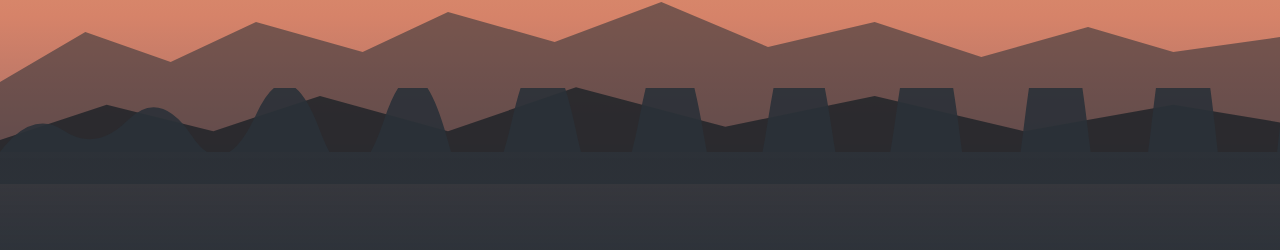
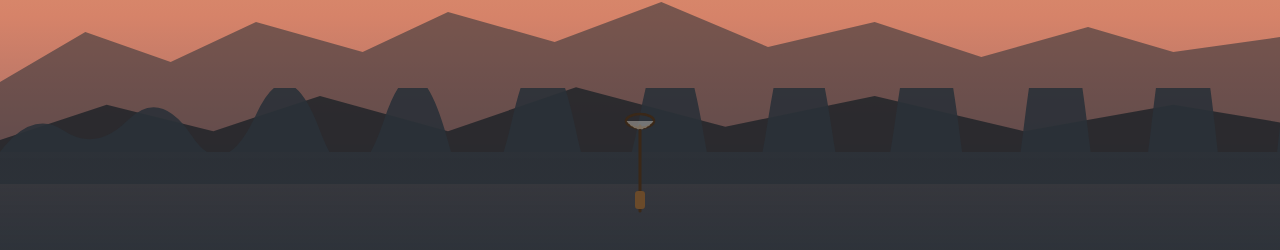
Before and after one commit to abcde090/bird-catcher, a React (Vite) app: page / in a window 1280 px wide. Both pictures are taken after a click on the button "Begin Round". Shown: the part 504-754 px from the top of the page. Built offline with nearby package versions, Linux system fonts and the light colour scheme.

Commit message:
feat(net): add static NetCharacter at bottom-center

```diff
--- a/src/components/game/GameScreen.tsx
+++ b/src/components/game/GameScreen.tsx
@@ -2,6 +2,7 @@ import { useGameStore } from "../../stores/useGameStore";
 import { useGameLoop } from "../../hooks/useGameLoop";
 import { getPhase } from "../../lib/game-config";
 import Sky from "./Sky";
+import NetCharacter from "./NetCharacter";
 import FlyingBird from "./FlyingBird";
 import GameHUD from "./GameHUD";
 import CatchEffect from "./CatchEffect";
@@ -27,6 +28,7 @@ export default function GameScreen() {
       }}
     >
       <Sky phase={phase} timeRemaining={time} />
+      <NetCharacter />
       <div style={{ position: "absolute", inset: 0, zIndex: 20 }}>
         {activeBirds.map((b) => (
           <FlyingBird key={b.id} bird={b} onCatch={catchBird} />
--- /dev/null
+++ b/src/components/game/NetCharacter.tsx
@@ -0,0 +1,47 @@
+import { NET_CHARACTER_Y_OFFSET } from "../../lib/game-config";
+
+export default function NetCharacter() {
+  return (
+    <div
+      style={{
+        position: "absolute",
+        left: "50%",
+        bottom: NET_CHARACTER_Y_OFFSET,
+        transform: "translateX(-50%)",
+        width: 80,
+        height: 120,
+        zIndex: 11,
+        pointerEvents: "none",
+      }}
+    >
+      <svg viewBox="0 0 80 120" width="80" height="120">
+        <line
+          x1="40"
+          y1="115"
+          x2="40"
+          y2="30"
+          stroke="#3a2818"
+          strokeWidth="3"
+          strokeLinecap="round"
+        />
+        <rect x="35" y="95" width="10" height="18" rx="3" fill="#6a4a2a" />
+        <ellipse
+          cx="40"
+          cy="25"
+          rx="14"
+          ry="7"
+          fill="none"
+          stroke="#3a2818"
+          strokeWidth="2.5"
+        />
+        <path
+          d="M 26 25 Q 40 42, 54 25"
+          fill="rgba(253, 246, 232, 0.35)"
+          stroke="#3a2818"
+          strokeWidth="1"
+          strokeDasharray="2 2"
+        />
+      </svg>
+    </div>
+  );
+}
```
